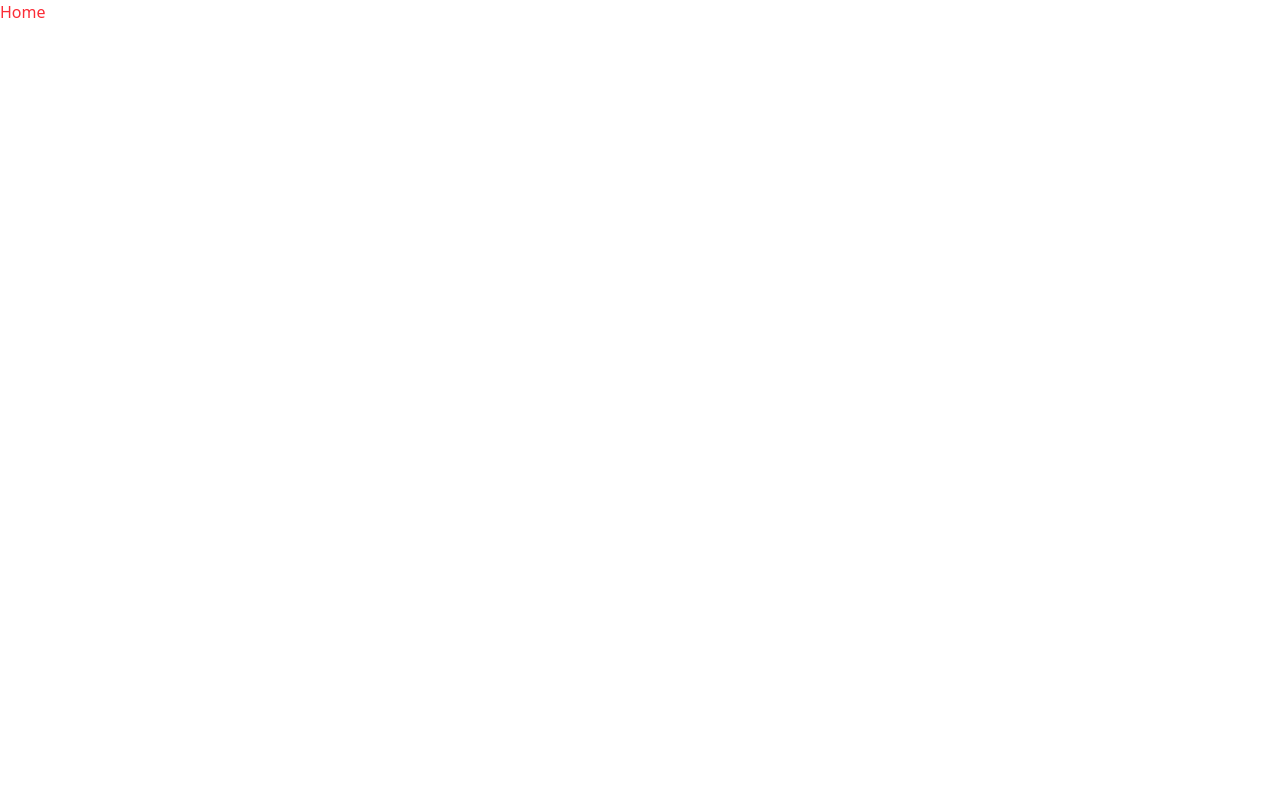
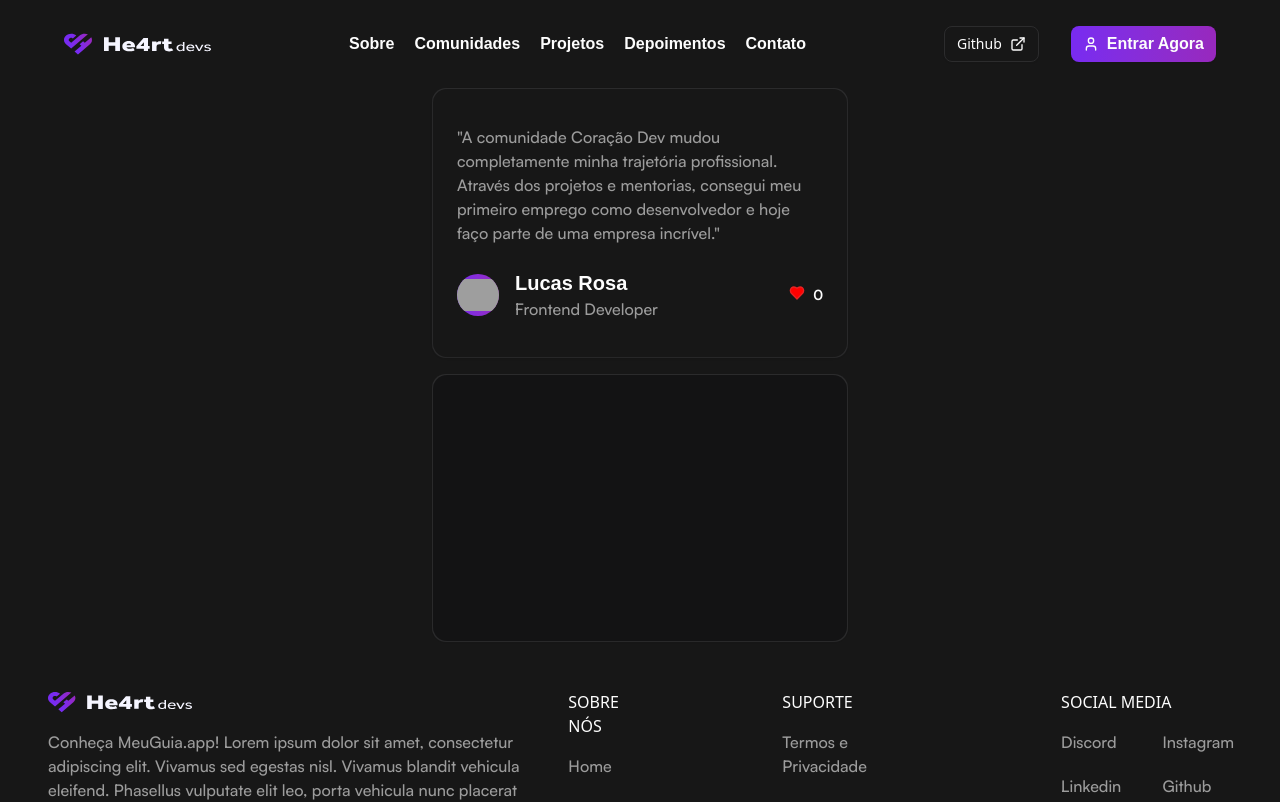
Before and after one commit to he4rt/he4rt-landing, a React (Vite) app: page / in a window 1280 px wide. Shown: the top 802 px of the page. Built offline with nearby package versions, Linux system fonts and the light colour scheme; grey boxes are pictures that could not be loaded; a web font is replaced by a local one.

Commit message:
feat: add Testimonial component

```diff
--- /dev/null
+++ b/src/components/Testimonials.tsx
@@ -0,0 +1,94 @@
+import clsx from "clsx";
+import { Card, CardContent, CardFooter, CardHeader } from "./ui/card";
+import { Avatar, AvatarImage } from "./ui/avatar";
+import { AvatarFallback } from "@radix-ui/react-avatar";
+import { Heart } from "lucide-react";
+import { Separator } from "./ui/separator";
+
+type Author = {
+  imageSrc?: string;
+  name: string;
+  role: string;
+};
+
+interface ArticlesProps {
+  isLoading?: boolean;
+  author?: Author;
+  description?: string;
+  likes?: number;
+}
+
+export const Testimonial = ({
+  isLoading,
+  author,
+  description,
+  likes,
+}: ArticlesProps) => {
+  const calcAvatarFallback = (name: string) => {
+    const splittedName = name.split(" ");
+
+    if (splittedName.length > 1)
+      return splittedName[0][0] + splittedName?.[splittedName.length - 1]?.[0];
+
+    return splittedName[0][0];
+  };
+
+  return (
+    <div
+      className={clsx([
+        "bg-neutral-outline  w-[287px] sm:w-[416px] p-[1px] rounded-xl min-h-[266px]",
+        !isLoading &&
+          "hover:bg-linear-to-r hover:from-primary-purple hover:to-primary-pink",
+      ])}
+    >
+      <Card
+        className={clsx([
+          "w-full h-full min-h-[266px] bg-primary border-none  py-9   hover:bg-card-default",
+          isLoading && "bg-card-default animate-pulse",
+        ])}
+      >
+        {!isLoading && (
+          <>
+            <CardContent className="flex flex-col gap-4 ">
+              <h3 className="font-family-primary font-medium text-base text-text-medium">
+                {description}
+              </h3>
+            </CardContent>
+            <CardFooter>
+              <div className="flex flex-1  justify-between  items-center">
+                <div className="flex items-center gap-4">
+                  <Avatar className="bg-linear-to-r from-primary-purple to-primary-pink flex items-center justify-center w-[42px] h-[42px]">
+                    <AvatarImage
+                      src={author?.imageSrc}
+                      alt={`Imagem de perfil do autor do artigo: ${author?.name}`}
+                      className="object-contain"
+                    />
+                    <AvatarFallback>
+                      {calcAvatarFallback(author?.name || "")}
+                    </AvatarFallback>
+                  </Avatar>
+
+                  <div>
+                    <h3 className="font-family-secondary font-semibold text-xl text-text-high">
+                      {author?.name}
+                    </h3>
+                    <span className="font-family-primary text-base font-medium text-text-medium">
+                      {author?.role}
+                    </span>
+                  </div>
+                </div>
+
+                <div className="flex gap-2">
+                  <Heart className="text-helper-error w-4 h-4" fill="red" />
+                  <span className="font-family-primary text-sm text-text-high font-bold">
+                    {likes || 0}
+                  </span>
+                </div>
+              </div>
+            </CardFooter>
+          </>
+        )}
+      </Card>
+    </div>
+  );
+};
--- a/src/pages/home.tsx
+++ b/src/pages/home.tsx
@@ -1,7 +1,37 @@
+import { Footer } from "@/components/Footer";
+import { Header } from "../components/Header";
+import { Articles } from "@/components/Articles";
+import { Testimonial } from "@/components/Testimonials";
+
 export const Home = () => {
   return (
-    <div>
-      <h1 className="text-red-500">Home</h1>
+    <div className="flex flex-col w-screen h-screen">
+      <Header />
+
+      <main className="flex-1 bg-primary ">
+        <div className="flex flex-col gap-4 w-full items-center">
+          <Testimonial
+            author={{
+              name: "Lucas Rosa",
+              role: "Frontend Developer",
+              imageSrc: "https://avatars.githubusercontent.com/u/55213609?v=4",
+            }}
+            description={
+              '"A comunidade Coração Dev mudou completamente minha trajetória profissional. Através dos projetos e mentorias, consegui meu primeiro emprego como desenvolvedor e hoje faço parte de uma empresa incrível."'
+            }
+          />
+          <Testimonial
+            isLoading={true}
+            author={{
+              name: "Lucas Rosa",
+              role: "Frontend Developer",
+              imageSrc: "https://avatars.githubusercontent.com/u/55213609?v=4",
+            }}
+          />
+        </div>
+      </main>
+
+      <Footer />
     </div>
   );
 };
```
